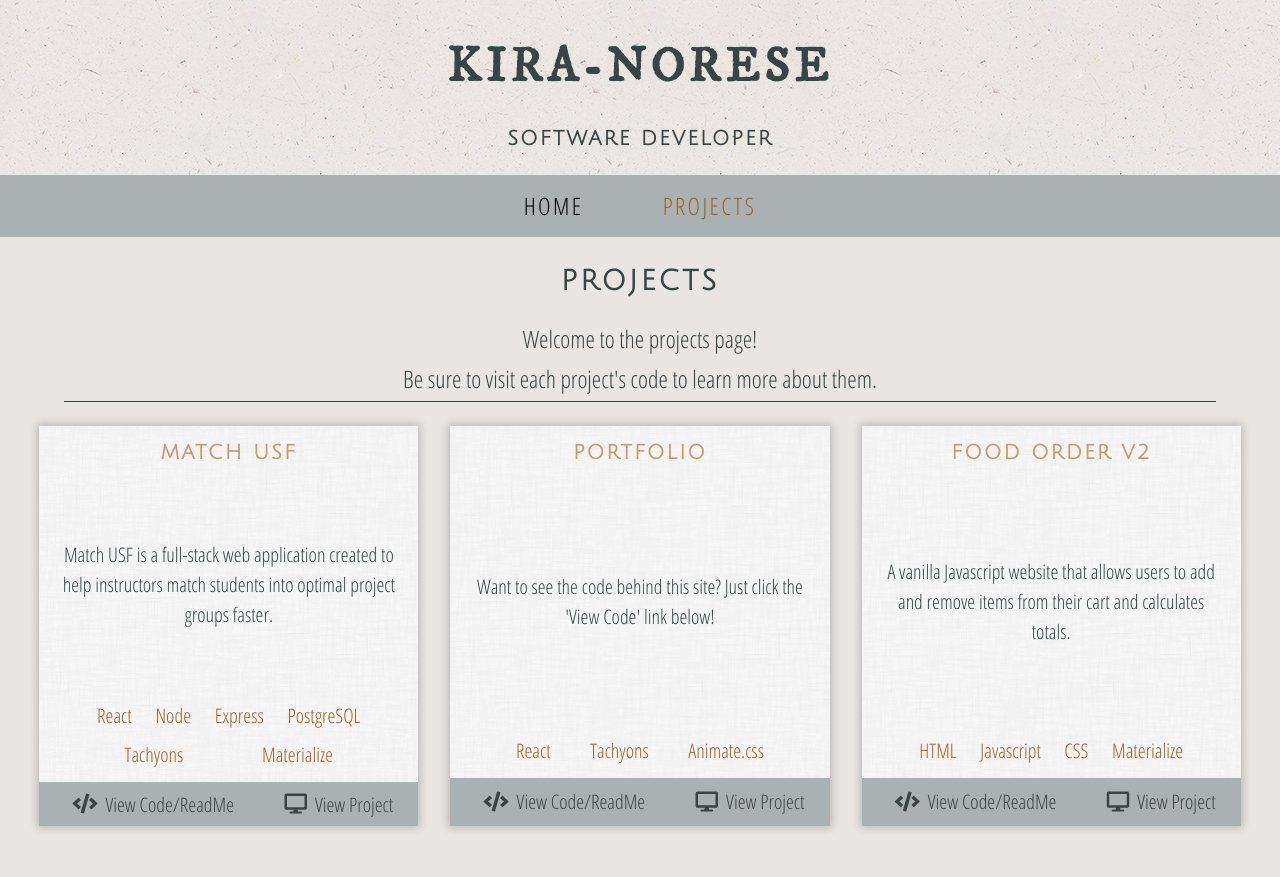
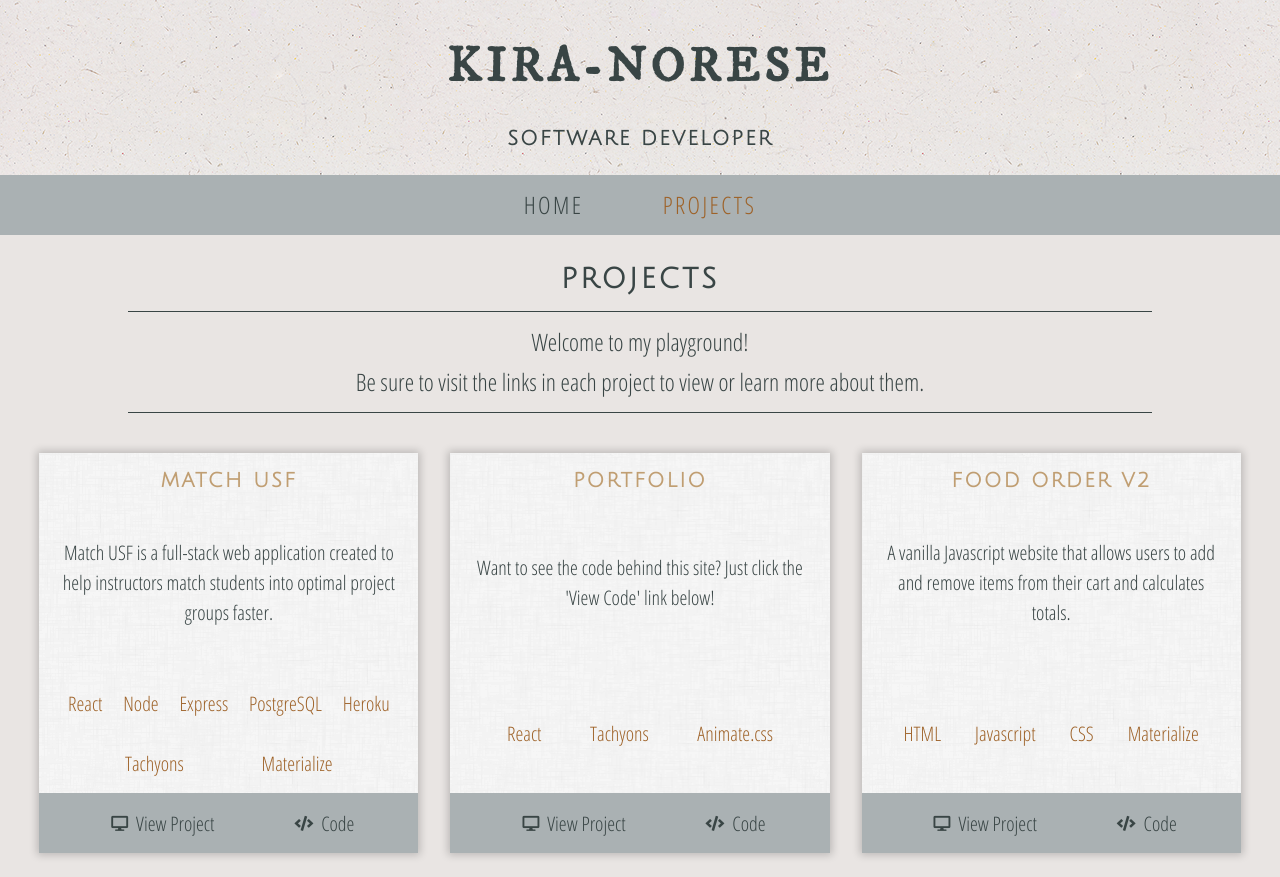
Before and after one commit to kblenman/kblenman.github.io, a React (Create React App) app: page /projects in a window 1280 px wide. Before the commit the page ends 850 px from the top, so only its background shows below. Built offline with nearby package versions, Linux system fonts and the light colour scheme.

Commit message:
Changes to projects page and project cards .css

```diff
--- a/src/Components/AboutMe/AboutMe.js
+++ b/src/Components/AboutMe/AboutMe.js
@@ -2,7 +2,7 @@ import React from 'react';
 
 const AboutMe = () => {
 	return (
-		<div className="w-70 center font-main flex flex-column items-center f3 tc animate__animated animate__fadeInLeft">
+		<section className="w-70 center font-main flex flex-column items-center f3 tc animate__animated animate__fadeInLeft">
 			<h3 className="ttu tracked font-subtitle mb0">About Me</h3>
 			<div className="tc lh-copy">
 				<p>My name is Kira-Norese and I am a software developer from Tampa, Florida. Although I have knowledge
@@ -29,7 +29,7 @@ const AboutMe = () => {
 					target="_blank" className="link underline-hover" rel="noopener noreferrer">LinkedIn</a>
 				</div>
 			</div>
-		</div>
+		</section>
 	);
 }
 
--- a/src/Components/Header/Header.css
+++ b/src/Components/Header/Header.css
@@ -1,18 +1,16 @@
-.headerButton {
-  background: transparent;
-  border: none;
-  outline: none;
+a.headerNavLink {
+  text-decoration: none;
 }
 
-.headerButton:hover {
+a.headerNavLink:hover {
 	color: #e9e5e3;
 	transition: .5s;
+}
+
+a.activeRoute {
+  color: #9e6228;
 }
 
 .header-background {
 	background-image: url("ep_naturalwhite.png");
 }
-
-.activeRoute button {
-  color: #9e6228;;
-}
--- a/src/Components/Header/Header.js
+++ b/src/Components/Header/Header.js
@@ -12,18 +12,14 @@ const Header = () => {
 			</div>
 
 			<div className="mt2 pa3 flex justify-center f3 font-main w-100 bg-light-bluegray tc">
-				<div className="w-50-m w-25-l flex flex-column flex-row-ns justify-around">
-					<NavLink to="/" exact activeClassName="activeRoute">
-						<button className="headerButton ttu tracked pointer mb2 mb0-ns">
-							Home
-						</button>
+				<nav className="w-50-m w-25-l flex flex-column flex-row-ns justify-around">
+					<NavLink to="/" exact activeClassName="activeRoute" className="headerNavLink ttu tracked pointer mb2 mb0-ns">
+						Home
 					</NavLink>
-					<NavLink to="/projects" activeClassName="activeRoute">
-						<button className="headerButton ttu tracked pointer">
-							Projects
-						</button>
+					<NavLink to="/projects" activeClassName="activeRoute" className="headerNavLink ttu tracked pointer">
+						Projects
 					</NavLink>
-				</div>
+				</nav>
 			</div>
 		</header>
 	);
--- a/src/Components/ProjectCard/ProjectCard.css
+++ b/src/Components/ProjectCard/ProjectCard.css
@@ -1,19 +1,17 @@
-.card-height {
-	height: 300px;
-}
-
-.card-grid {
-	display: grid;
-	grid-template-rows: 1fr 5fr 1fr 1fr;
-}
-
-.card-background {
+.project-card {
 	background-image: url("dust_scratches.png");
 	background-size: cover;
+	height: 300px;
+	display: grid;
+	grid-template-rows: 10% 45% 30% 15%;
 }
 
 @media only screen and (max-width: 90em) {
-	.card-height {
+	.project-card {
 		height: 400px;
 	}
 }
+
+.justify-evenly {
+	justify-content: space-evenly;
+}
--- a/src/Components/ProjectCard/ProjectCard.js
+++ b/src/Components/ProjectCard/ProjectCard.js
@@ -3,10 +3,14 @@ import './ProjectCard.css';
 
 const ProjectCard = (props) => {
 	return (
-		<div className="card-height card-grid card-background w-100 w-70-m w-30-l ma3 font-main f4 tc shadow-2">
-			<h4 className="flex justify-center items-center ma0 pa3 w-100 ttu tracked font-subtitle fc-lighttan">{props.projectName}</h4>
-			<p className="flex justify-center items-center ma0 pa3 w-100 lh-copy">{props.projectDescription}</p>
-			<div className="w-80 pa2 flex flex-wrap justify-around center fc-darktan">
+		<div className="project-card ma3 w-100 w-80-m w-30-l shadow-2 font-main f4">
+			<div className="pt3 flex justify-center items-center">
+				<h4 className="ma0 ttu tracked font-subtitle fc-lighttan">{props.projectName}</h4>
+			</div>
+			<div className="flex justify-center items-center ph3 tc lh-copy">
+				<p className="ma0">{props.projectDescription}</p>
+			</div>
+			<div className="flex flex-wrap justify-evenly items-center ph3 fc-darktan">
 				{
 					props.technologyUsed.map((technology, i) => {
 						return(
@@ -15,20 +19,55 @@ const ProjectCard = (props) => {
 					})
 				}
 			</div>
-			<div className="w-100 flex flex-column flex-row-ns justify-around bg-light-bluegray pa1">
-				<div className="link-container flex items-center justify-center">
-					<i className="fas fa-code fa-1x pa2"></i>
+			<div className="flex justify-evenly bg-light-bluegray">
+				{ props.designLink !== "" ?
+					<div className="flex items-center justify-center pa2">
+						<i className="fas fa-paint-brush fa-xs pa2"></i>
+						<a href={props.designLink} target="_blank"
+						className="link underline-hover tc f5 f4-ns" rel="noopener noreferrer">Design</a>
+					</div>
+					:
+					<p className="dn"></p>
+				}
+				<div className="flex items-center justify-center pa2">
+					<i className="fas fa-desktop fa-xs pa2"></i>
+					<a href={props.viewLink} target="_blank"
+					className="link underline-hover tc f5 f4-ns" rel="noopener noreferrer">View Project</a>
+				</div>
+				<div className="flex items-center justify-center pa2">
+					<i className="fas fa-code fa-xs pa2"></i>
 					<a href={props.codeLink} target="_blank"
-					className="link underline-hover" rel="noopener noreferrer">View Code/ReadMe</a>
-				</div>
-
-				<div className="link-container flex items-center justify-center">
-					<i className="fas fa-desktop fa-1x pa2"></i>
-					<a href={props.viewLink}
-					target="_blank" className="link underline-hover" rel="noopener noreferrer">View Project</a>
+					className="link underline-hover tc f5 f4-ns" rel="noopener noreferrer">Code</a>
 				</div>
 			</div>
 		</div>
+
+		// <div className="card-height card-grid card-background w-100 w-70-m w-30-l ma3 font-main f4 tc shadow-2">
+		// 	<h4 className="flex justify-center items-center ma0 pa3 w-100 ttu tracked font-subtitle fc-lighttan">{props.projectName}</h4>
+		// 	<p className="flex justify-center items-center ma0 pa3 w-100 lh-copy">{props.projectDescription}</p>
+		// 	<div className="w-80 pa2 flex flex-wrap justify-around center fc-darktan">
+		// 		{
+		// 			props.technologyUsed.map((technology, i) => {
+		// 				return(
+		// 					<p key={i} className="ma2">{technology}</p>
+		// 				);
+		// 			})
+		// 		}
+		// 	</div>
+		// 	<div className="w-100 flex flex-column flex-row-ns justify-around bg-light-bluegray pa1">
+		// 		<div className="link-container flex items-center justify-center">
+		// 			<i className="fas fa-code fa-1x pa2"></i>
+		// 			<a href={props.codeLink} target="_blank"
+		// 			className="link underline-hover" rel="noopener noreferrer">View Code/ReadMe</a>
+		// 		</div>
+
+		// 		<div className="link-container flex items-center justify-center">
+		// 			<i className="fas fa-desktop fa-1x pa2"></i>
+		// 			<a href={props.viewLink}
+		// 			target="_blank" className="link underline-hover" rel="noopener noreferrer">View Project</a>
+		// 		</div>
+		// 	</div>
+		// </div>
 	);
 }
 
--- a/src/Components/ProjectsPage/ProjectsPage.js
+++ b/src/Components/ProjectsPage/ProjectsPage.js
@@ -4,14 +4,13 @@ import { projects } from './projects';
 
 const ProjectsPage = () => {
 	return (
-		<div className="font-main f3 flex flex-column items-center animate__animated animate__fadeInRight">
+		<section className="font-main f3 flex flex-column items-center animate__animated animate__fadeInRight">
 			<h3 className="ttu tracked font-subtitle mb0">Projects</h3>
-			<div className="tc lh-copy w-90 bb">
-				<p className="mb1">Welcome to the projects page!</p>
-				<p className="mt0 mb1">Be sure to visit each project's code to learn more about
-				them.</p>
+			<div className="pa2 tc lh-copy w-80 bb bt mt3">
+				<p className="mt1 mb1">Welcome to my playground!</p>
+				<p className="mt0 mb1">Be sure to visit the links in each project to view or learn more about them.</p>
 			</div>
-			<div className="pa2 w-100 flex flex-wrap justify-center">
+			<div className="mt3 pa2 w-100 flex flex-wrap justify-center">
 				{
 					projects.map((project, i) => {
 						return (
@@ -22,14 +21,13 @@ const ProjectsPage = () => {
 								technologyUsed={projects[i].technologyUsed}
 								codeLink={projects[i].codeLink}
 								viewLink={projects[i].viewLink}
+								designLink={projects[i].designLink}
 							/>
-
 						);
-
 					})
 				}
 			</div>
-		</div>
+		</section>
 	);
 }
 
--- a/src/Components/ProjectsPage/projects.js
+++ b/src/Components/ProjectsPage/projects.js
@@ -3,9 +3,10 @@ export const projects = [
 		projectName: "Match USF",
 		projectDescription: `Match USF is a full-stack web application created to help
 			instructors match students into optimal project groups faster.`,
-		technologyUsed: ["React", "Node", "Express", "PostgreSQL", "Tachyons", "Materialize"],
+		technologyUsed: ["React", "Node", "Express", "PostgreSQL", "Heroku" ,"Tachyons", "Materialize"],
 		codeLink: "https://github.com/kblenman/kb-musf",
 		viewLink: "https://musf-frontend.herokuapp.com/",
+		designLink: ""
 	},
 	{
 		projectName: "Portfolio",
@@ -14,6 +15,7 @@ export const projects = [
 		technologyUsed: ["React", "Tachyons", "Animate.css"],
 		codeLink: "https://github.com/kblenman/kblenman.github.io",
 		viewLink: "https://kblenman.github.io",
+		designLink: ""
 	},
 	{
 		projectName: "Food Order V2",
@@ -22,5 +24,6 @@ export const projects = [
 		technologyUsed: ["HTML", "Javascript", "CSS", "Materialize"],
 		codeLink: "https://github.com/kblenman/kb-foodorder-v2",
 		viewLink: "https://kblenman.github.io/kb-foodorder-v2/",
+		designLink: ""
 	},
 ]
```
